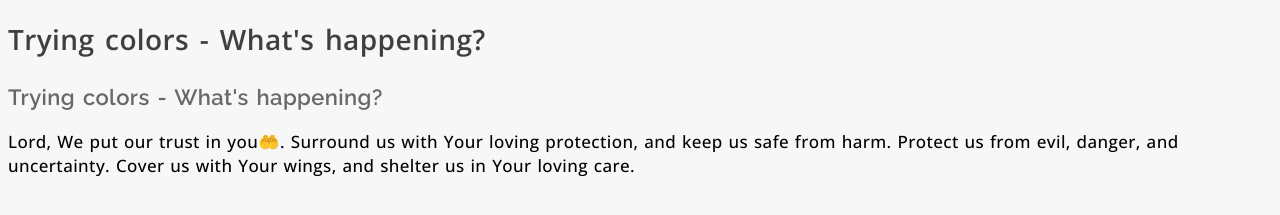
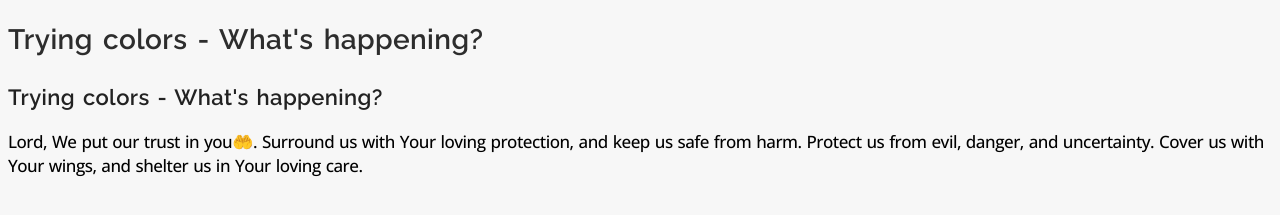
Before and after one commit to codingat17/fonts, a plain HTML site: page index.html in a window 1280 px wide. Shown: the part 77-292 px from the top of the page. Drawn offline with nearby package versions, Linux system fonts and the light colour scheme.

Commit message:
Add files via upload

```diff
--- a/main.css
+++ b/main.css
@@ -3,7 +3,7 @@ body {
 }
 h1 {
   font-family: 'Raleway';
-  color: #272727;
+  color: #222222;
   font-size: 34px;
   font-weight: 700;
   letter-spacing: 1.5px;
@@ -11,8 +11,8 @@ h1 {
   word-spacing: 3px;
 }
 h2 {
-  font-family: 'Open Sans';
-  color: #3f3f3f;
+  font-family: "Raleway";
+  color: #2D2D2D;
   font-size: 28px;
   font-weight: 600;
   letter-spacing: 0.4px;
@@ -21,7 +21,7 @@ h2 {
 }
 h3, h4, h5 {
   font-family: 'Raleway';
-  color: #686868;
+  color: #222222;
   font-size: 22px;
   font-weight: 600;
   letter-spacing: 0.4px;
@@ -33,7 +33,7 @@ p {
   font-family: 'Open Sans';
   font-size: 17px;
   font-weight: 500;
-  letter-spacing: 0.4px;
+  letter-spacing: -.5px;
   line-height: 1.4;
   word-spacing: 1px;
 }
```
Also changed, not shown: index.html (+0 -14 lines).
